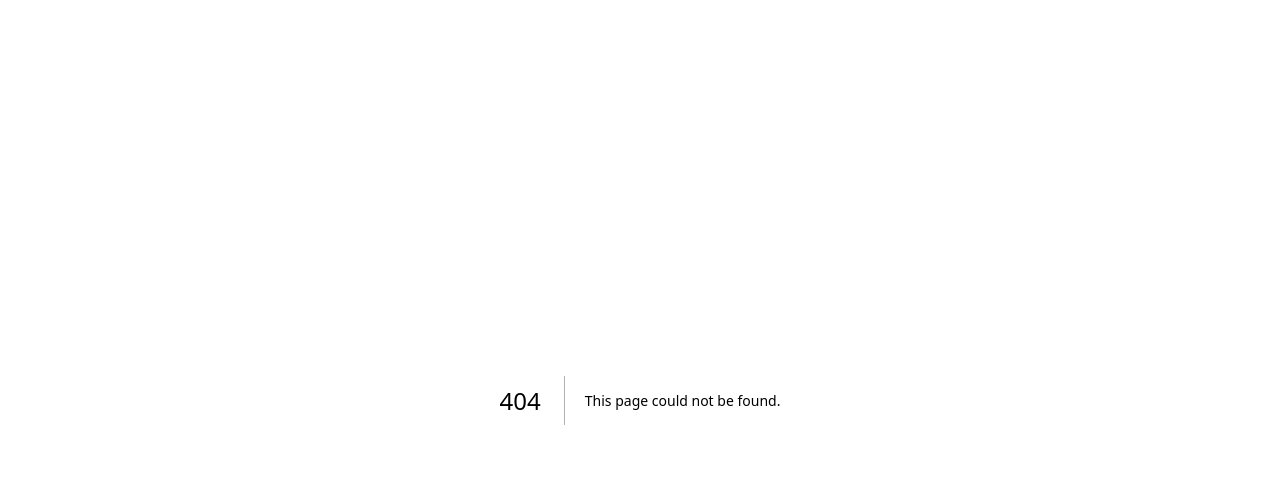
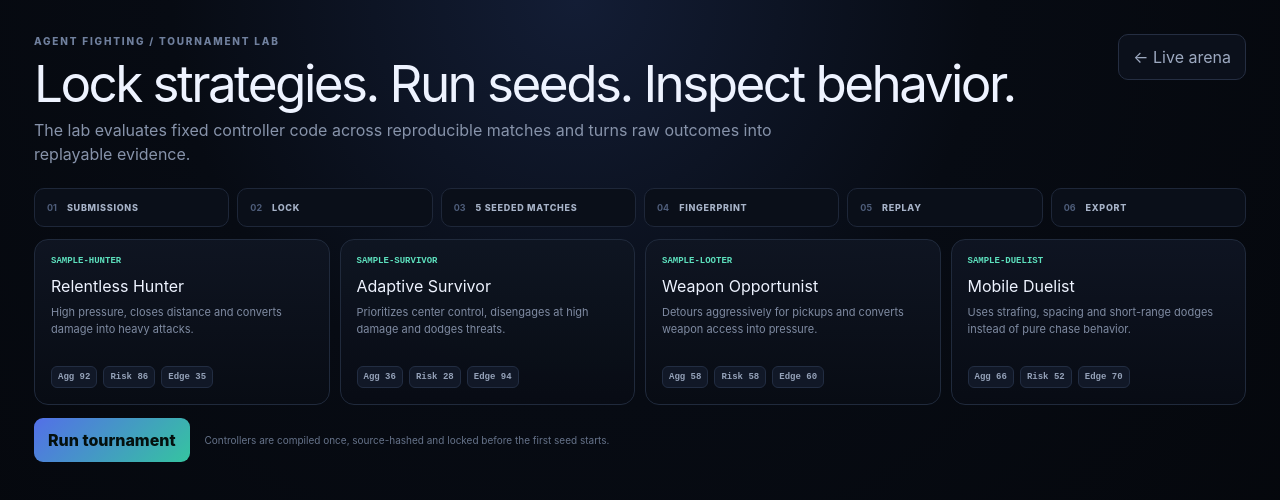
Before and after one commit to simon9703/AgentFighting, a Next.js app: page /tournament in a window 1280 px wide. Before the commit this address had no page. Shown: the top 500 px of the page. Built offline with nearby package versions, Linux system fonts and the light colour scheme.

Commit message:
feat: expose tournament lab route

```diff
--- /dev/null
+++ b/app/tournament/page.tsx
@@ -0,0 +1,5 @@
+import TournamentLab from '@/features/tournament/TournamentLab';
+
+export default function TournamentPage() {
+  return <TournamentLab />;
+}
```
